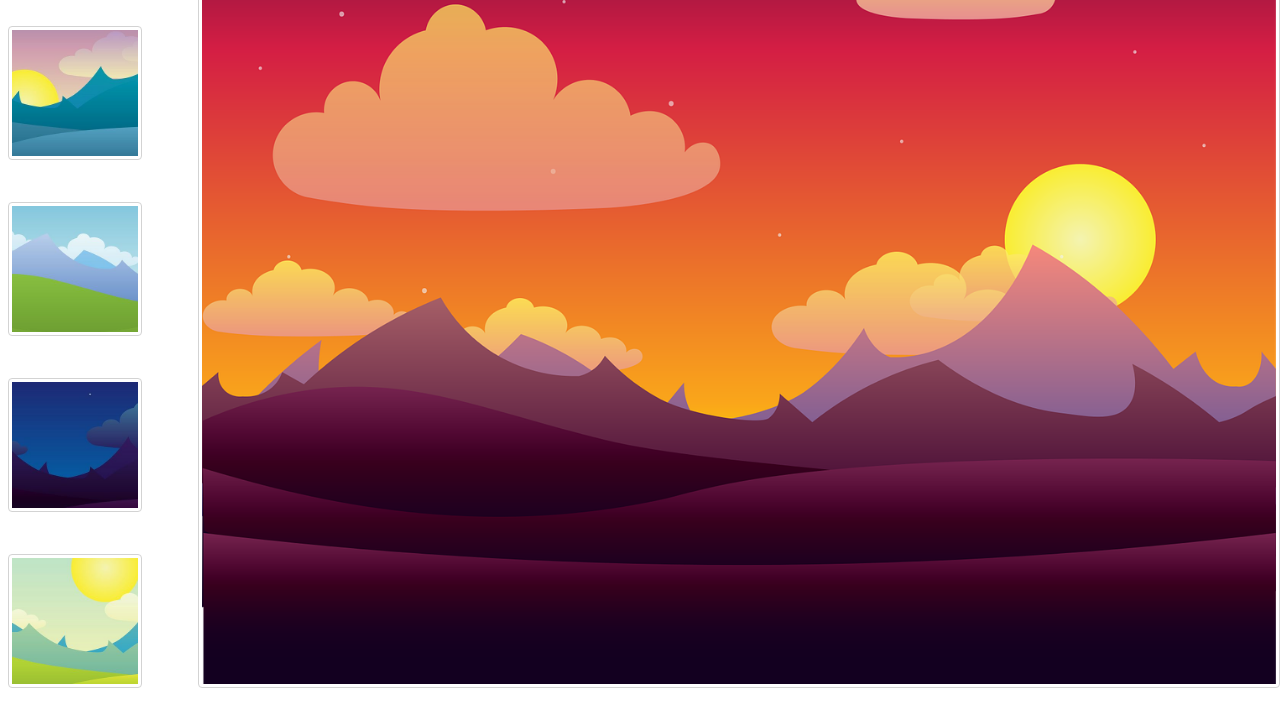
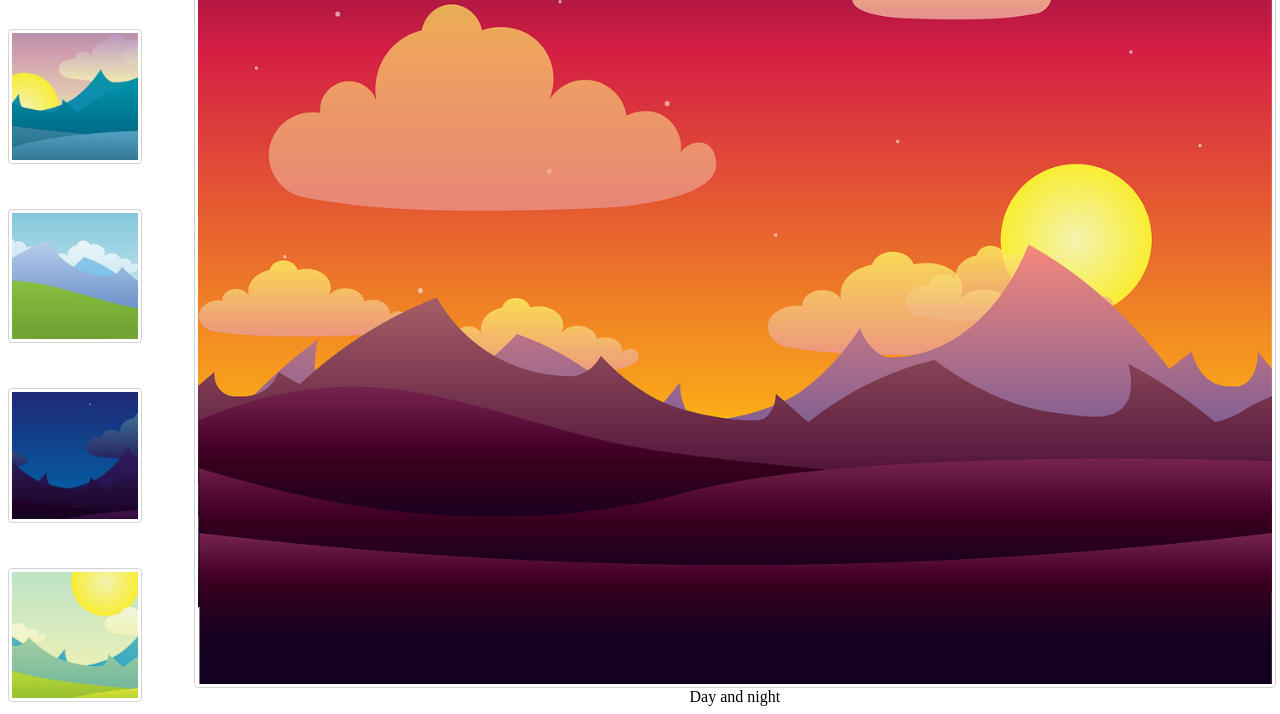
Before and after one commit to akulahere/DOM-kottans, a plain HTML site: page index.html in a window 1280 px wide. Shown: the part 238-952 px from the top of the page. Drawn offline with Linux system fonts and the light colour scheme.

Commit message:
replace files

```diff
--- a/src/index.html
+++ b/index.html
@@ -8,7 +8,7 @@
   </head>
   <body>
       <header>
-        <h1>Title</h1>
+        <h1>Day and night</h1>
       </header>
       <main>
         <nav>
@@ -53,6 +53,7 @@
         <figure>
           <img src="images/landscape-first.png"
                alt="main image" class="gallery_large-img gallery_img">
+          <figcaption> Morning </figcaption>
         </figure>
       </main>
     <script type="text/javascript" src="scripts/main.js"></script>
--- a/src/scripts/main.js
+++ b/scripts/main.js
@@ -2,7 +2,7 @@
 
 const galleryList = document.querySelector('.gallery_list');
 const bigImage = document.querySelector('.gallery_large-img');
-const title = document.querySelector('header > h1');
+const title = document.querySelector('figcaption');
 
 title.textContent = "Day and night"
 
--- a/src/styles/main.css
+++ b/styles/main.css
@@ -8,9 +8,6 @@ body {
 main {
   display: flex;
   justify-content: space-between;
-  /*align-items: stretch;*/
-  /*max-width: 1024px;*/
-  /*max-height: 1024px;*/
 }
 
 nav {
@@ -20,6 +17,10 @@ nav {
   margin: 0;
 }
 figure {
+  display: flex;
+  flex-direction: column;
+  justify-content: center;
+  align-items: center;
   width: 85%;
   height: 100%;
   margin: 0;
```
Also changed, not shown: images/example.gif (renamed from src/images/example.gif), images/landscape-fifth-thumb.jpeg (renamed from src/images/landscape-fifth-thumb.jpeg), images/landscape-fifth.png (renamed from src/images/landscape-fifth.png), images/landscape-first-thumb.jpeg (renamed from src/images/landscape-first-thumb.jpeg), images/landscape-first.png (renamed from src/images/landscape-first.png), images/landscape-fourth-thumb.jpeg (renamed from src/images/landscape-fourth-thumb.jpeg), images/landscape-fourth.png (renamed from src/images/landscape-fourth.png), images/landscape-second-thumb.jpeg (renamed from src/images/landscape-second-thumb.jpeg), images/landscape-second.png (renamed from src/images/landscape-second.png), images/landscape-third-thumb.jpeg (renamed from src/images/landscape-third-thumb.jpeg), images/landscape-third.png (renamed from src/images/landscape-third.png), 1 other file.
